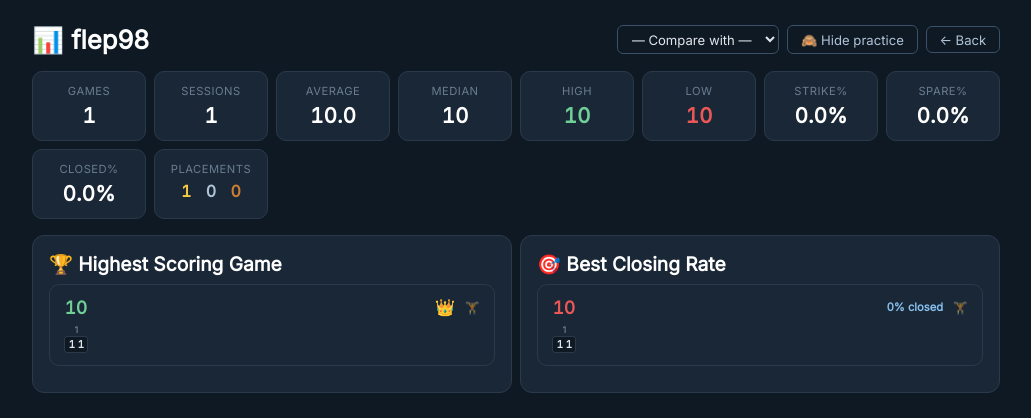
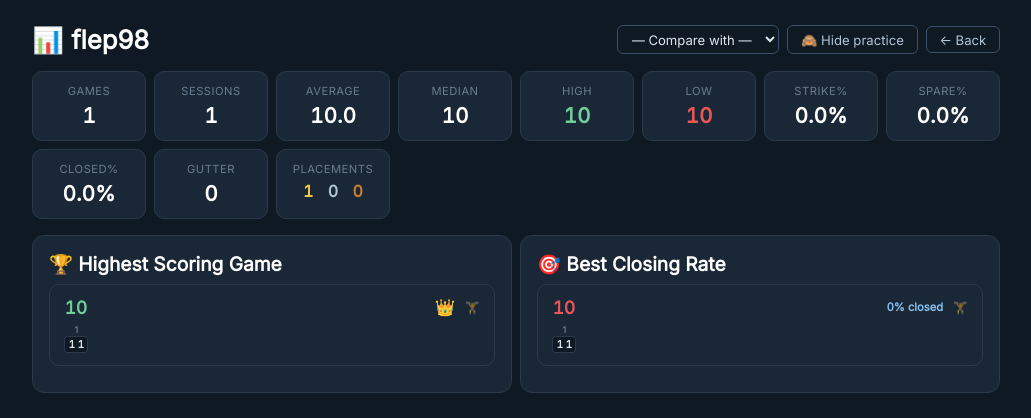
Before and after one commit to flep198/bowling, a Flask app: page /player/1/stats?practice=1 in a window 1280 px wide. Shown: the part 57-475 px from the top of the page, without its empty margins (124-1155 px from the left). Run offline with Flask 3, Linux system fonts and the light colour scheme; a user stored in the database is signed in; tables that the repository leaves empty hold one stand-in row (values such as "Sample post").

Commit message:
added gutter ball stat

```diff
--- a/app.py
+++ b/app.py
@@ -145,12 +145,16 @@ def compute_player_stats(user, include_practice=False):
     total_strikes = 0
     total_spares = 0
     total_frames = 0
+    total_gutter_balls = 0
     for g in games:
         if g.frames:
             s, sp = frame_stats(g.frames)
             total_strikes += s
             total_spares += sp
             total_frames += len(g.frames)
+            for f in g.frames:
+                if f.roll1 == 0 and (f.roll2 is None or f.roll2 == 0):
+                    total_gutter_balls += 1
 
     placements = {}
     for g in games:
@@ -167,6 +171,7 @@ def compute_player_stats(user, include_practice=False):
             "count": 0, "avg": 0, "high": 0, "low": 0,
             "strikes": 0, "spares": 0, "closed": 0,
             "strike_pct": 0, "spare_pct": 0, "closed_pct": 0,
+            "gutter_balls": 0,
             "last_five": [], "placements": {}, "sessions": 0,
             "score_history": [],
         }
@@ -190,6 +195,7 @@ def compute_player_stats(user, include_practice=False):
         "strike_pct": round(total_strikes / total_frames * 100, 1) if total_frames else 0,
         "spare_pct": round(total_spares / nsf * 100, 1) if nsf else 0,
         "closed_pct": round(closed / total_frames * 100, 1) if total_frames else 0,
+        "gutter_balls": total_gutter_balls,
         "last_five": last_five,
         "best_in_last_five": max(last_five_scores) if last_five_scores else 0,
         "score_history": score_history,
@@ -419,8 +425,14 @@ def dashboard():
     recent_sessions = (
         GameSession.query.order_by(
             GameSession.date.desc(), GameSession.created_at.desc()
-        ).limit(10).all()
+        ).limit(20).all()
     )
+    if not include_practice:
+        recent_sessions = [
+            s for s in recent_sessions
+            if any(not g.practice for g in s.entries)
+        ]
+    recent_sessions = recent_sessions[:10]
 
     CHART_COLORS = ['#f5c842', '#6fcf97', '#eb5757', '#88c0f0', '#cd7f32', '#b0c4d8', '#e0b532', '#4a90d9', '#d94a8e', '#4ad9b5']
     chart_data = []
@@ -499,12 +511,16 @@ def player_stats(user_id):
     total_strikes = 0
     total_spares = 0
     total_frames = 0
+    total_gutter_balls = 0
     for g in games:
         if g.frames:
             s, sp = frame_stats(g.frames)
             total_strikes += s
             total_spares += sp
             total_frames += len(g.frames)
+            for f in g.frames:
+                if f.roll1 == 0 and (f.roll2 is None or f.roll2 == 0):
+                    total_gutter_balls += 1
     nsf = total_frames - total_strikes
     closed = total_strikes + total_spares
 
@@ -571,6 +587,7 @@ def player_stats(user_id):
             "spare_pct": spare_pct,
             "closed_pct": closed_pct,
             "closed": closed,
+            "gutter_balls": total_gutter_balls,
             "placements": placements,
         },
     )
--- a/static/style.css
+++ b/static/style.css
@@ -249,6 +249,11 @@ td {
   padding: 0.6rem 0.4rem;
   border-bottom: 1px solid #202e3c;
   font-size: 0.82rem;
+}
+
+.leaderboard {
+  overflow-x: auto;
+  -webkit-overflow-scrolling: touch;
 }
 
 .leaderboard table, .recent-games table {
--- a/templates/dashboard.html
+++ b/templates/dashboard.html
@@ -23,6 +23,7 @@
         <th>Strike%</th>
         <th>Spare%</th>
         <th>Closed%</th>
+        <th title="Frames where both rolls are 0">Gutter</th>
         <th title="1st / 2nd / 3rd">🥇🥈🥉</th>
         <th>Last 5</th>
       </tr>
@@ -45,6 +46,7 @@
         <td class="stat-pct">{{ p.stats.strike_pct }}%</td>
         <td class="stat-pct">{{ p.stats.spare_pct }}%</td>
         <td class="stat-pct">{{ p.stats.closed_pct }}%</td>
+        <td class="stat-pct">{{ p.stats.gutter_balls }}</td>
         <td class="placements">
           {% set ns = p.stats.placements %}
           <span class="p1" title="1st">{{ ns.get(1, 0) }}</span>
--- a/templates/player_stats.html
+++ b/templates/player_stats.html
@@ -30,6 +30,7 @@
   <div class="stat-card"><span class="stat-label">Strike%</span><span class="stat-value">{{ stats.strike_pct }}%</span></div>
   <div class="stat-card"><span class="stat-label">Spare%</span><span class="stat-value">{{ stats.spare_pct }}%</span></div>
   <div class="stat-card"><span class="stat-label">Closed%</span><span class="stat-value">{{ stats.closed_pct }}%</span></div>
+  <div class="stat-card"><span class="stat-label">Gutter</span><span class="stat-value">{{ stats.gutter_balls }}</span></div>
   <div class="stat-card">
     <span class="stat-label">Placements</span>
     <span class="stat-value placements">
```
